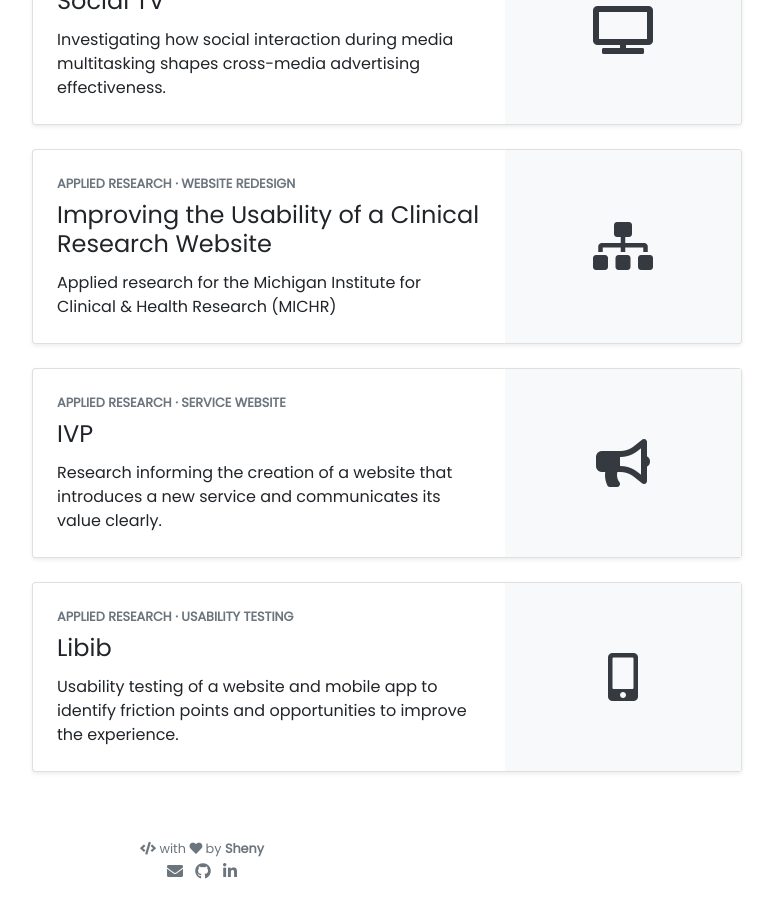
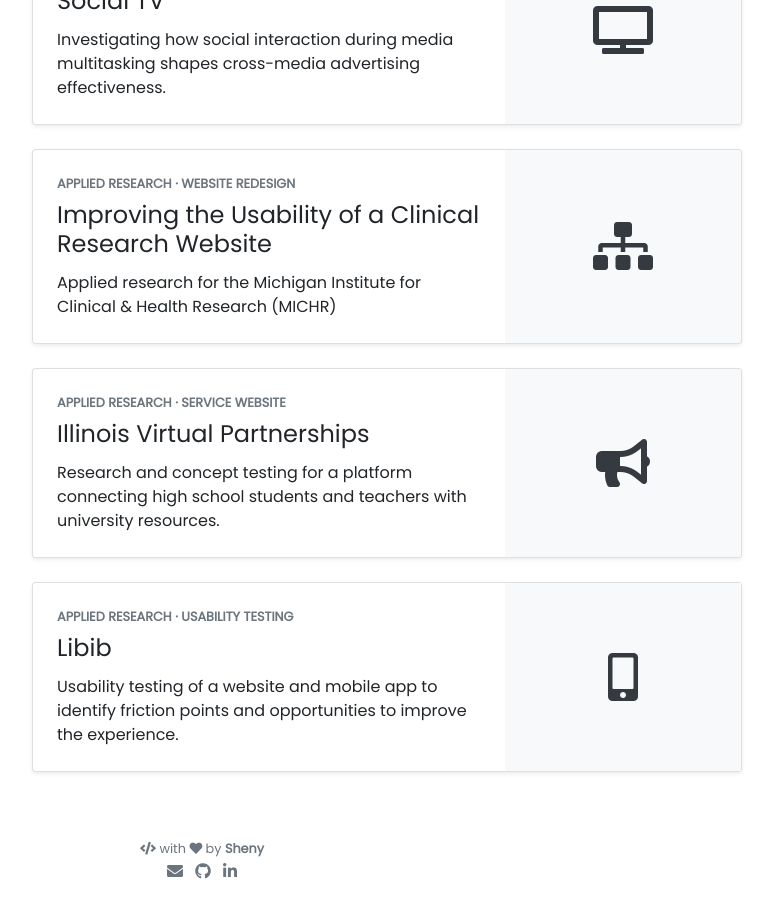
Before and after one commit to shenylin/shenylin.github.io, a Jekyll site: the page built from pages/index.md, in a window 1280 px wide and 900 px high, scrolled down 980 px. Shown: the whole window, without its empty margins (438-1211 px from the left). Built offline with Jekyll 4.4.1, drawn with Linux system fonts in a browser that asks for light colours; nearby versions of some CDN libraries.

Commit message:
Update Illinois Virtual Partnerships homepage card

```diff
--- a/_includes/landing.html
+++ b/_includes/landing.html
@@ -140,17 +140,21 @@
           </div>
         </a>
 
-        <article class="card mb-4 shadow-sm">
+        <a
+          href="{{ '/research/illinois-virtual-partnerships/' | relative_url }}"
+          class="card research-card-link mb-4 shadow-sm text-body"
+          aria-label="View the Illinois Virtual Partnerships research case"
+        >
           <div class="row no-gutters align-items-stretch">
             <div class="col-md-8">
               <div class="card-body p-4">
                 <p class="small text-uppercase text-muted font-weight-bold mb-2">
                   Applied Research · Service Website
                 </p>
-                <h3 class="h4 card-title">IVP</h3>
+                <h3 class="h4 card-title">Illinois Virtual Partnerships</h3>
                 <p class="card-text mb-0">
-                  Research informing the creation of a website that introduces
-                  a new service and communicates its value clearly.
+                  Research and concept testing for a platform connecting high
+                  school students and teachers with university resources.
                 </p>
               </div>
             </div>
@@ -159,7 +163,7 @@
               <span class="sr-only">IVP service website research</span>
             </div>
           </div>
-        </article>
+        </a>
 
         <article class="card mb-0 shadow-sm">
           <div class="row no-gutters align-items-stretch">
```
